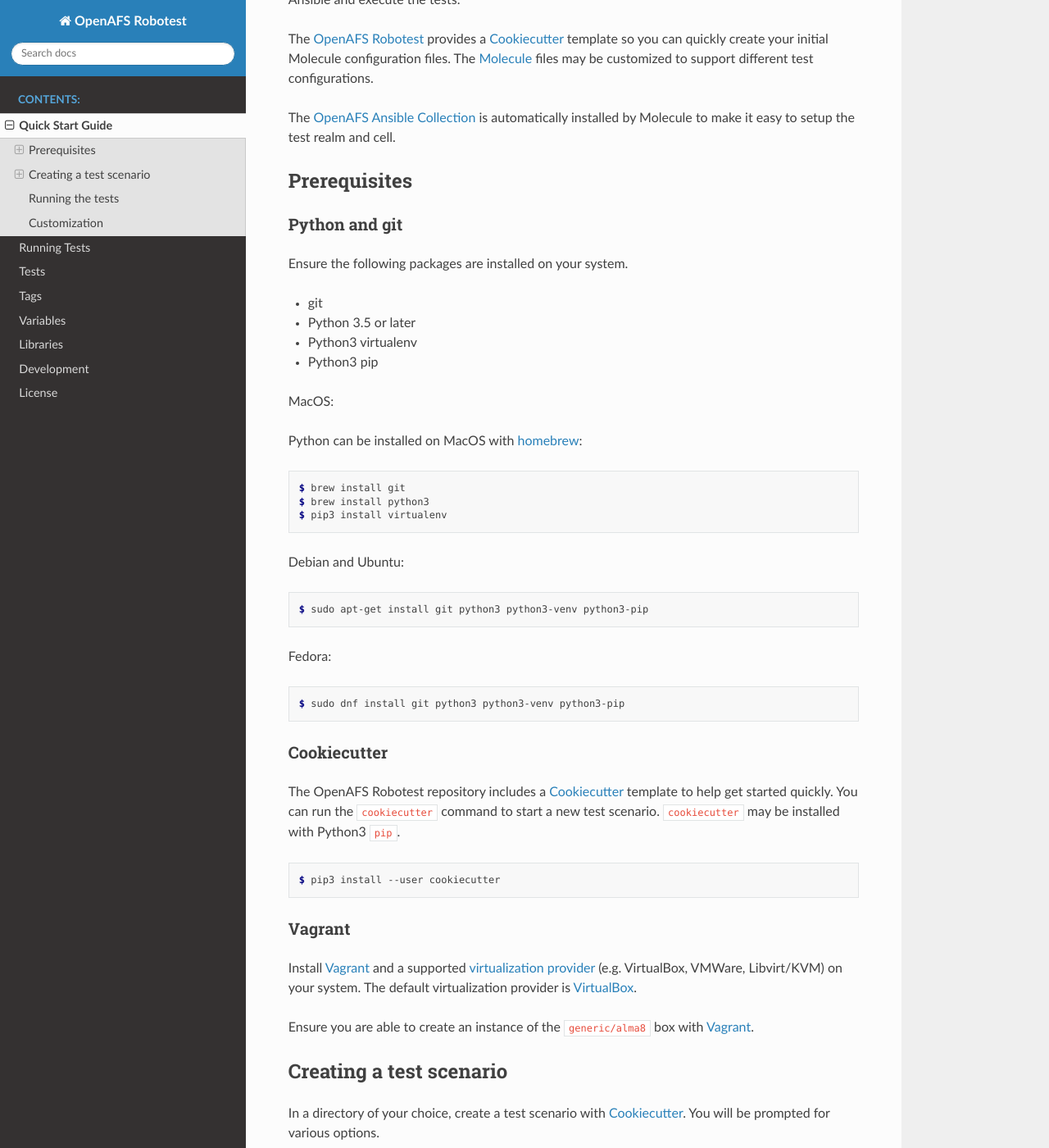
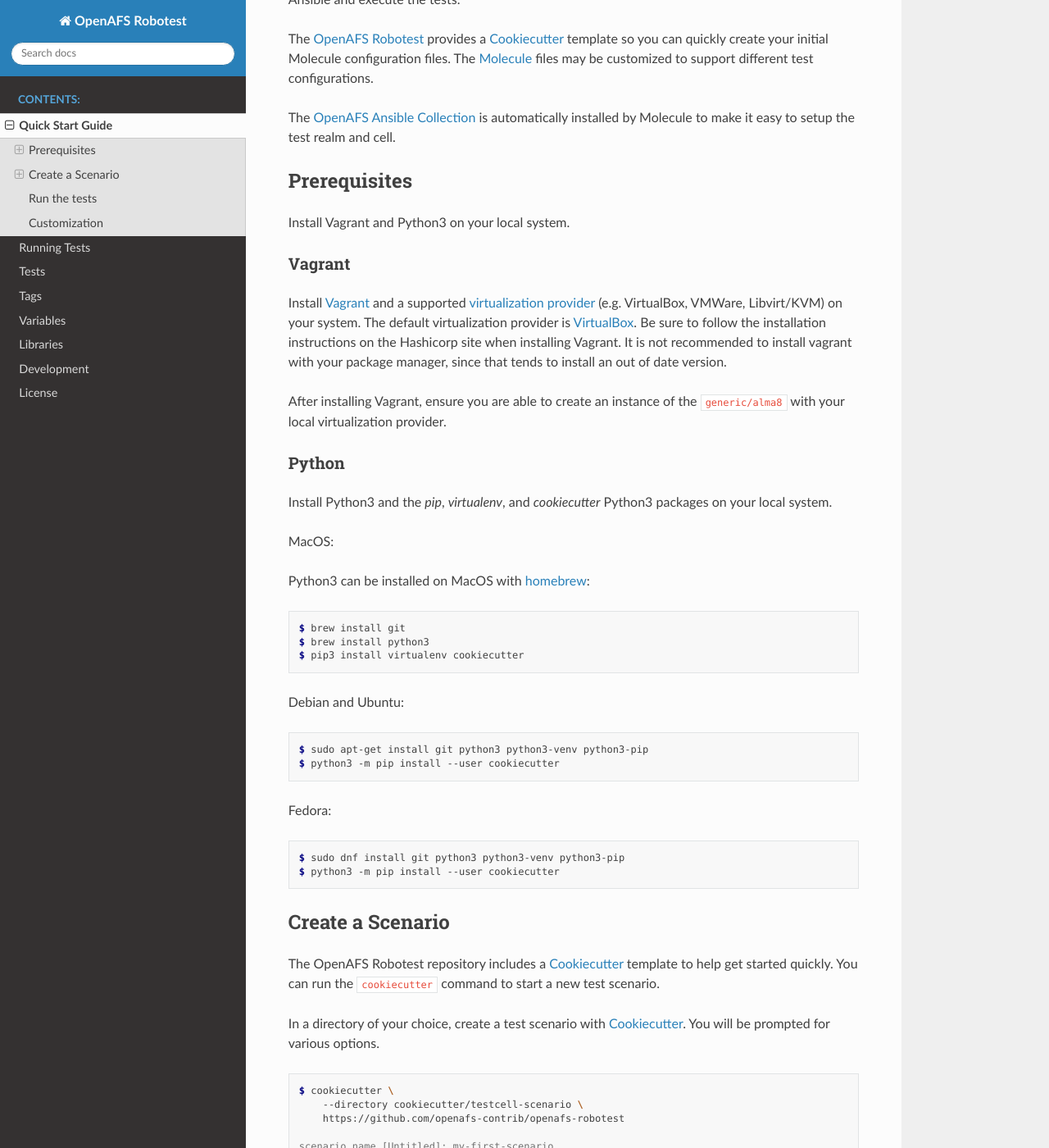
Before and after one commit to openafs-contrib/openafs-robotest, a Sphinx documentation site: the page built from docs/source/guide.rst, in a window 1280 px wide and 1400 px high, scrolled down 220 px. Shown: the whole window at 82% size. Built offline with Sphinx 7.4.7 and the Read the Docs theme 2.0.0, drawn with Linux system fonts in a browser that asks for light colours; some of the changed text lies outside the part shown.

Commit message:
cookiecutter: Update quickstart
Move the driver section back to the molecule file so we can remove the
dependency on git in the quick-start and remove the hidden base config
file.

Limit the collection source to galaxy or git to simplify the template
and collection.yml

Update the instructions to install cookiecutter as a prereq, like
virtualenv.

Remove some unused items in the cookiecutter json file.

```diff
--- a/docs/source/guide.rst
+++ b/docs/source/guide.rst
@@ -17,63 +17,58 @@ it easy to setup the test realm and cell.
 Prerequisites
 -------------
 
-Python and git
-~~~~~~~~~~~~~~
+Install Vagrant and Python3 on your local system.
 
-Ensure the following packages are installed on your system.
+Vagrant
+~~~~~~~
 
-* git
-* Python 3.5 or later
-* Python3 virtualenv
-* Python3 pip
+Install Vagrant_ and a supported `virtualization provider`_ (e.g. VirtualBox,
+VMWare, Libvirt/KVM) on your system. The default virtualization provider is
+VirtualBox_.  Be sure to follow the installation instructions on the Hashicorp
+site when installing Vagrant. It is not recommended to install vagrant with
+your package manager, since that tends to install an out of date version.
+
+After installing Vagrant, ensure you are able to create an instance of the
+``generic/alma8`` with your local virtualization provider.
+
+
+Python
+~~~~~~
+
+Install Python3 and the `pip`, `virtualenv`, and `cookiecutter` Python3
+packages on your local system.
 
 MacOS:
 
-Python can be installed on MacOS with homebrew_:
+Python3 can be installed on MacOS with homebrew_:
 
 .. code-block:: console
 
     $ brew install git
     $ brew install python3
-    $ pip3 install virtualenv
+    $ pip3 install virtualenv cookiecutter
 
 Debian and Ubuntu:
 
 .. code-block:: console
 
     $ sudo apt-get install git python3 python3-venv python3-pip
+    $ python3 -m pip install --user cookiecutter
 
 Fedora:
 
 .. code-block:: console
 
     $ sudo dnf install git python3 python3-venv python3-pip
+    $ python3 -m pip install --user cookiecutter
 
-Cookiecutter
-~~~~~~~~~~~~
+
+Create a Scenario
+-----------------
 
 The OpenAFS Robotest repository includes a Cookiecutter_ template to help get
 started quickly. You can run the ``cookiecutter`` command to start a new test
-scenario.  ``cookiecutter`` may be installed with Python3 ``pip``.
-
-.. code-block:: console
-
-   $ pip3 install --user cookiecutter
-
-
-Vagrant
-~~~~~~~
-
-Install Vagrant_ and a supported `virtualization provider`_ (e.g. VirtualBox,
-VMWare, Libvirt/KVM) on your system. The default virtualization provider is
-VirtualBox_.
-
-Ensure you are able to create an instance of the ``generic/alma8`` box
-with Vagrant_.
-
-
-Creating a test scenario
-------------------------
+scenario.
 
 In a directory of your choice, create a test scenario with `Cookiecutter`_.
 You will be prompted for various options.
@@ -81,26 +76,28 @@ You will be prompted for various options.
 .. code-block:: console
 
     $ cookiecutter \
-      --directory cookiecutter/testcell-scenario \
-      https://github.com/openafs-contrib/openafs-robotest
+        --directory cookiecutter/testcell-scenario \
+        https://github.com/openafs-contrib/openafs-robotest
 
     scenario_name [Untitled]: my-first-scenario
-    instance_prefix [m-]:
+    Select vagrant_provider:
+    1 - virtualbox
+    2 - libvirt
+    3 - vmware_desktop
+    Choose from 1, 2, 3 [1]: 2
+    Select platform:
+    1 - alma8
+    2 - debian11
+    3 - fedora36
+    4 - solaris114
+    Choose from 1, 2, 3, 4 [1]:
+    image_name [generic/alma8]:
     Select collection_repo:
     1 - galaxy
     2 - github
-    3 - local
-    Choose from 1, 2, 3 [1]:
-    collections_paths [.]:
+    Choose from 1, 2 [1]:
     cell [example.com]:
     realm [EXAMPLE.COM]:
-    Select platform:
-    1 - alma8
-    2 - debian11
-    3 - fedora35
-    4 - solaris114
-    Choose from 1, 2, 3, 4 [1]:
-    image_name [generic/alma8]:
     Select install_method:
     1 - managed
     2 - packages
@@ -117,27 +114,14 @@ You will be prompted for various options.
     2 - no
     Choose from 1, 2 [1]:
 
-This should create a molecule scenario directory containing a `molecule.yml`
-file and a set of Ansible playbooks.
+This will create a molecule scenario directory containing a molecule directory
+with a `molecule.yaml` file and a set of Ansible playbooks.
 
-Initialize the local repo
-~~~~~~~~~~~~~~~~~~~~~~~~~
+Install Molecule
+~~~~~~~~~~~~~~~~
 
-Create a local git repository in the test scenario.
-
-.. code-block:: console
-
-    $ cd my-first-scenario
-    $ git init
-    $ git add .
-    $ git commit -m Initial
-
-Installing Molecule
-~~~~~~~~~~~~~~~~~~~
-
-Install `Ansible`_, `Molecule`_, and `Molecule Robot Framework plugin`_. A
-Python virtualenv style installation in your scenario directory is recommended
-for these packages.
+Install `Ansible`_, `Molecule`_, and `Molecule Robot Framework plugin`_ with
+`pip`.
 
 .. code-block:: console
 
@@ -146,35 +130,8 @@ for these packages.
     $ . venv/bin/activate
     (venv) $ pip3 install -r requirements.txt
 
-Molecule Driver Configuration
-~~~~~~~~~~~~~~~~~~~~~~~~~~~~~
-
-Molecule driver settings are specified in a base configuration file located in
-``<scenario-name>/.config/molecule/config.yml``.
-
-See the Molecule_ documentation for more information about drivers and driver
-options.  See the prepare playbook under ``<scenario-name>/molecule/playbooks``
-for information about the ``prepare`` options.
-
-.. code-block:: console
-
-    $ cat my-first-scenario/.config/molecule/config.yml
-    ---
-    driver:
-      name: vagrant
-      provider:
-        # Choose one of the providers below
-        name: virtualbox
-        # name: vmware_desktop
-        # name: libvirt
-      prepare:
-        bootstrap_python: yes
-        allow_reboot: yes
-        selinux_mode: permissive
-        rewrite_hosts_file: yes
-
-Running the tests
------------------
+Run the tests
+-------------
 
 Run ``molecule`` to run the Ansible playbooks to create Kerberos realm, the
 OpenAFS cell and then install and run the `OpenAFS Robotest`_ test suite. The
--- a/docs/source/tests.rst
+++ b/docs/source/tests.rst
@@ -151,7 +151,9 @@ Mountpoint
 Mountpoint tests
 
 * Create a Mountpoint to a Nonexistent Volume
+* Create a Mountpoint to a Nonexistent Volume in root.cell volume
 * Make and Remove a Mountpoint
+* Make and Remove a Mountpoint in root.cell volume
 * Make and Remove a Mountpoint with Command Aliases
 
 Pag
```
Also changed, not shown: other parts of docs/source/guide.rst (+1 -1 lines), 4 other files.
